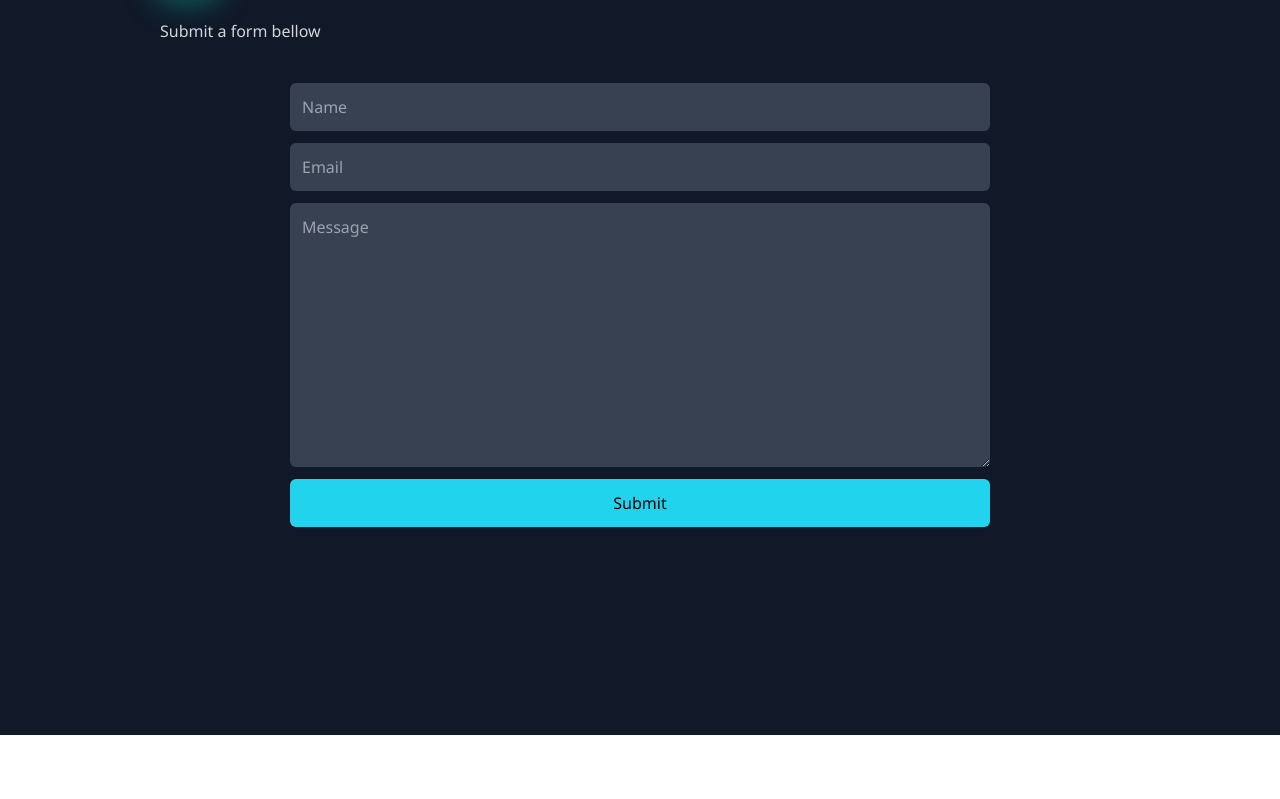
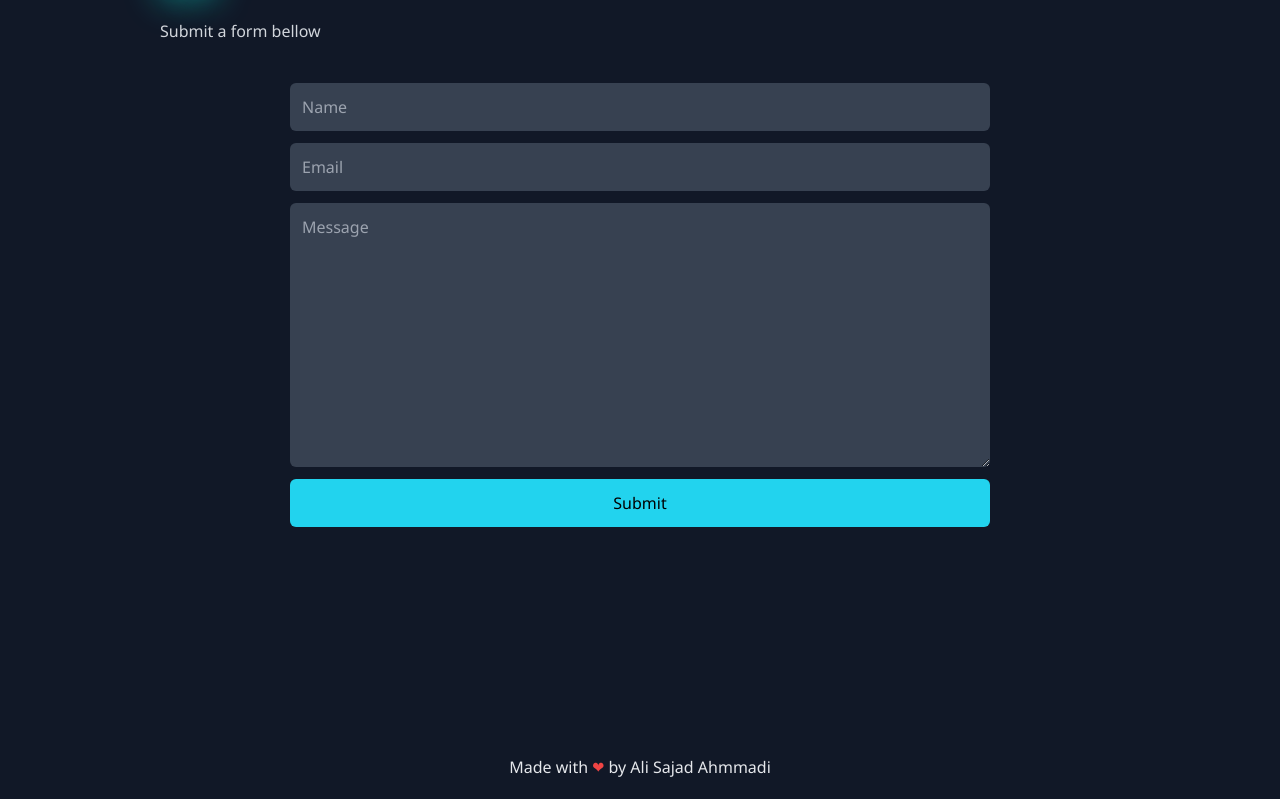
Before and after one commit to alisajad001/alisajad-portfolio, a React (Vite) app: page / in a window 1280 px wide. Shown: the part 2985-3784 px from the top of the page. Before the commit the page ends 3720 px from the top, so only its background shows below. Built offline with nearby package versions, Linux system fonts and the light colour scheme.

Commit message:
Add: Footer

```diff
--- a/src/App.jsx
+++ b/src/App.jsx
@@ -1,5 +1,6 @@
 import About from "./components/About";
 import Contact from "./components/Contact";
+import Footer from "./components/Footer";
 import Home from "./components/Home";
 import Navbar from "./components/Navbar";
 import Projects from "./components/Projects";
@@ -14,6 +15,7 @@ const App = () => {
       <Projects />
       <Skills />
       <Contact />
+      <Footer />
     </>
   );
 };
--- /dev/null
+++ b/src/components/Footer.jsx
@@ -0,0 +1,13 @@
+import React from "react";
+
+const Footer = () => {
+  return (
+    <div className="w-full h-16 bg-gray-900 text-gray-200 flex justify-center items-center">
+      <p>
+        Made with <span className="text-red-500">❤</span> by Ali Sajad Ahmmadi
+      </p>
+    </div>
+  );
+};
+
+export default Footer;
```
